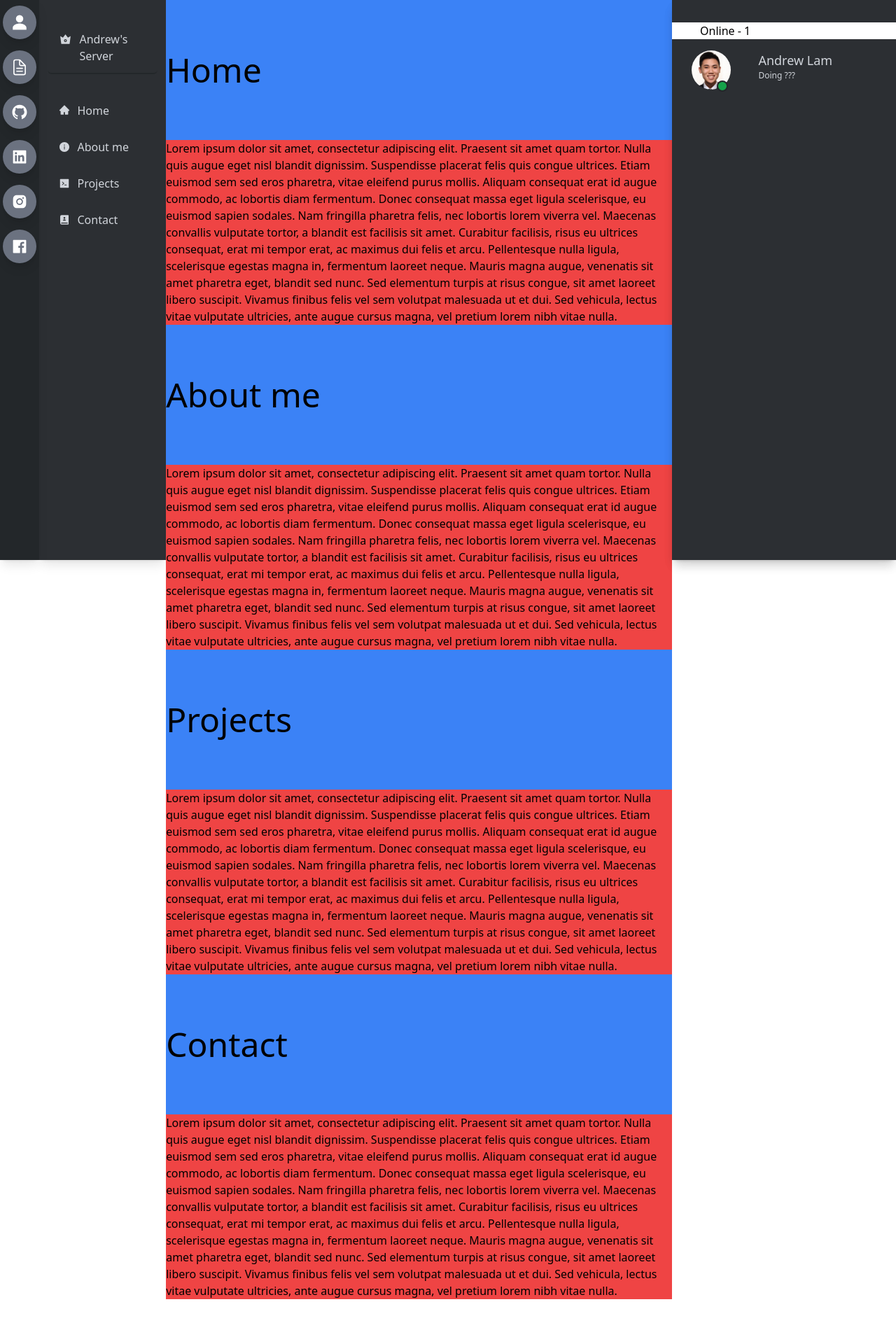
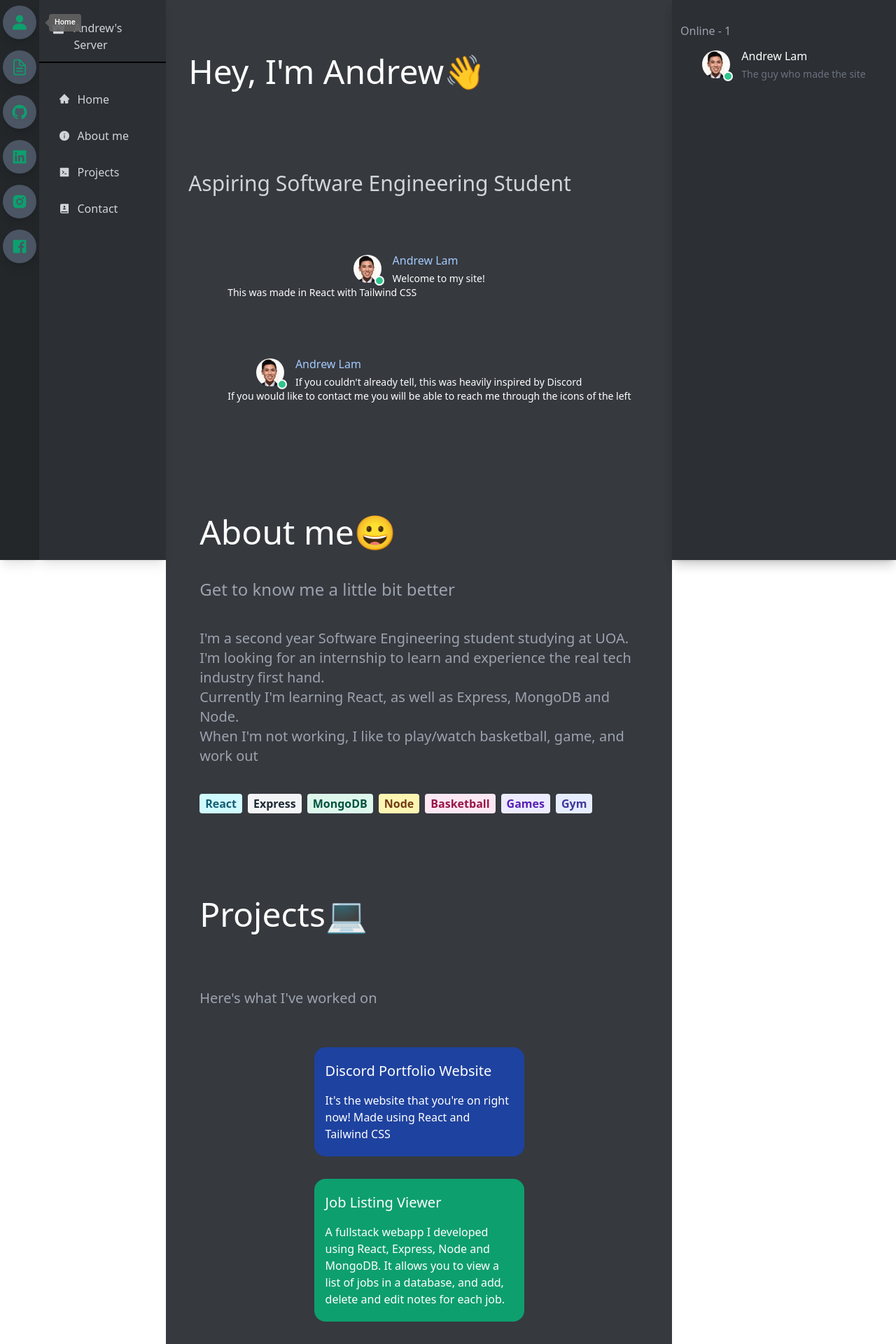
Before and after one commit to Alam624/discord-website, a React (Create React App) app: page / in a window 1280 px wide. Shown: the top 1920 px of the page at 70% size. Before the commit the page ends 1856 px from the top, so only its background shows below. Built offline with nearby package versions, Linux system fonts and the light colour scheme.

Commit message:
added info to main body

```diff
--- a/package.json
+++ b/package.json
@@ -3,15 +3,21 @@
   "version": "0.1.0",
   "private": true,
   "dependencies": {
+    "@emotion/react": "^11.10.0",
+    "@emotion/styled": "^11.10.0",
+    "@mui/material": "^5.10.2",
     "@testing-library/jest-dom": "^5.16.5",
     "@testing-library/react": "^13.3.0",
     "@testing-library/user-event": "^13.5.0",
     "autoprefixer": "^10.4.8",
+    "flowbite": "^1.5.3",
+    "flowbite-react": "^0.1.10",
     "postcss": "^8.4.16",
     "react": "^18.2.0",
     "react-dom": "^18.2.0",
     "react-icons": "^4.4.0",
     "react-scripts": "5.0.1",
+    "react-tooltip": "^4.2.21",
     "tailwindcss": "^3.1.8",
     "web-vitals": "^2.1.4"
   },
--- a/src/App.js
+++ b/src/App.js
@@ -1,127 +1,190 @@
 import "./App.css";
 import SideBar from "./SideBar";
-import Page from "./Page";
 import NavBar from "./NavBar";
 import MemberList from "./MemberList";
+import MyImage from "./andrewfacecropped.png";
+import { Avatar, Badge } from "flowbite-react";
 
 function App() {
-
-  // const NavLink = ({ icon, text = "tooltip" }) => {
-  //   return (
-  //     <div className="sidebar-icon group">
-  //       {icon}
-
-  //       <span class="sidebar-tooltip group-hover:scale-100">{text}</span>
-  //     </div>
-  //   );
-  // };
-
   return (
     <div className="flex relative">
-
       <SideBar />
 
-      <NavBar/>
+      <NavBar />
 
-      {/* <Page/> */}
-      <div className="flex flex-col w-screen bg-red-500">
+      {/* <Page/>  */}
+      <div className="flex flex-col w-screen bg-lightGray text-gray-400">
         <section className="flex flex-col" id="Home">
-          <h1 className="bg-blue-500 flex items-center h-[200px] text-5xl" id="home">
-            Home
+          <h1
+            className="bg-lightGray flex items-center h-[200px] text-5xl font-sans text-white my-0.5  px-8"
+            id="home"
+          >
+            Hey, I'm Andrew{" "}
+            <span role="img" aria-label="sheep">
+              👋
+            </span>
           </h1>
-          <p>
-            Lorem ipsum dolor sit amet, consectetur adipiscing elit. Praesent
-            sit amet quam tortor. Nulla quis augue eget nisl blandit dignissim.
-            Suspendisse placerat felis quis congue ultrices. Etiam euismod sem
-            sed eros pharetra, vitae eleifend purus mollis. Aliquam consequat
-            erat id augue commodo, ac lobortis diam fermentum. Donec consequat
-            massa eget ligula scelerisque, eu euismod sapien sodales. Nam
-            fringilla pharetra felis, nec lobortis lorem viverra vel. Maecenas
-            convallis vulputate tortor, a blandit est facilisis sit amet.
-            Curabitur facilisis, risus eu ultrices consequat, erat mi tempor
-            erat, ac maximus dui felis et arcu. Pellentesque nulla ligula,
-            scelerisque egestas magna in, fermentum laoreet neque. Mauris magna
-            augue, venenatis sit amet pharetra eget, blandit sed nunc. Sed
-            elementum turpis at risus congue, sit amet laoreet libero suscipit.
-            Vivamus finibus felis vel sem volutpat malesuada ut et dui. Sed
-            vehicula, lectus vitae vulputate ultricies, ante augue cursus magna,
-            vel pretium lorem nibh vitae nulla.
+          <h2 className="text-gray-300 text-3xl px-8 py-10">
+            Aspiring Software Engineering Student
+          </h2>
+          <div className="my-9 py-1 hover:bg-midGray mx-0  px-8">
+            <Avatar
+              img={MyImage}
+              rounded={true}
+              status="online"
+              statusPosition="bottom-right"
+              className="hover:bg-darkGray"
+            >
+              <div className="space-y-1 font-medium text-blue-300 ">
+                <div>Andrew Lam</div>
+                <div className="text-sm text-white dark:text-gray-400">
+                  Welcome to my site!
+                </div>
+              </div>
+            </Avatar>
+            <div className="space-y-1 font-medium text-sm text-white dark:text-gray-400 pl-14">
+              This was made in React with Tailwind CSS
+            </div>
+          </div>
+          <div className="my-9 py-1 hover:bg-midGray mx-0  px-8">
+            <Avatar
+              img={MyImage}
+              rounded={true}
+              status="online"
+              statusPosition="bottom-right"
+              className="hover:bg-darkGray"
+            >
+              <div className="space-y-1 font-medium text-blue-300 ">
+                <div>Andrew Lam</div>
+                <div className="text-sm text-white dark:text-gray-400">
+                  If you couldn't already tell, this was heavily inspired by
+                  Discord
+                </div>
+              </div>
+            </Avatar>
+            <div className="space-y-1 font-medium text-sm text-white dark:text-gray-400 pl-14">
+              If you would like to contact me you will be able to reach me
+              through the icons of the left
+            </div>
+          </div>
+        </section>
+        <section className="flex flex-col px-12 pt-0 mt-0">
+          <h1
+            className="bg-lightGray flex items-center h-32 text-5xl font-sans mt-20 text-white my-0.5"
+            id="about"
+          >
+            About me
+            <span role="img" aria-label="smiley face">
+              😀
+            </span>
+          </h1>
+          <h3 className="text-2xl font-medium">
+            Get to know me a little bit better
+          </h3>
+          <p className="py-10 text-xl font-normal">
+            I'm a second year Software Engineering student studying at UOA. I'm
+            looking for an internship to learn and experience the real tech
+            industry first hand.
+            <br />
+            Currently I'm learning React, as well as Express, MongoDB and Node.
+            <br />
+            When I'm not working, I like to play/watch basketball, game, and
+            work out
+          </p>
+          <div className="flex flex-wrap gap-2">
+            <Badge color="info" size="lg">
+              React
+            </Badge>
+            <Badge color="gray" size="lg">
+              Express
+            </Badge>
+            <Badge color="success" size="lg">
+              MongoDB
+            </Badge>
+            <Badge color="warning" size="lg">
+              Node
+            </Badge>
+            <Badge color="pink" size="lg">
+              Basketball
+            </Badge>
+            <Badge color="purple" size="lg">
+              Games
+            </Badge>
+            <Badge color="indigo" size="lg">
+              Gym
+            </Badge>
+          </div>
+        </section>
+
+        <section className="flex flex-col px-12">
+          <h1
+            className="bg-lightGray flex items-center h-32 text-5xl font-sans mt-20 text-white my-0.5"
+            id="projects"
+          >
+            Projects
+            <span role="img" aria-label="laptop">
+              💻
+            </span>
+          </h1>
+          <p className="py-10 text-xl font-normal">
+            Here's what I've worked on
+            <div className="flex flex-wrap justify-center pt-10 mx-3 text-white font-medium">
+              <div className="project-cards bg-blue-800">
+                <div className="text-xl pb-4">Discord Portfolio Website</div>
+                <p className="text-base">
+                  {" "}
+                  It's the website that you're on right now! Made using React
+                  and Tailwind CSS
+                </p>
+              </div>
+              <a href="https://job-listing-viewer.netlify.app/">
+              <div className="project-cards bg-green-500">
+                <div className="text-xl pb-4">Job Listing Viewer</div>
+                <p className="text-base">
+                  {" "}
+                  A fullstack webapp I developed using React, Express, Node and
+                  MongoDB. It allows you to view a list of jobs in a database,
+                  and add, delete and edit notes for each job.
+                </p>
+              </div>
+              </a>
+              <div className="project-cards bg-red-500">
+                <div className="text-xl pb-4">Quick, Draw!</div>
+                <p className="text-base">
+                  {" "}
+                  Currently developing a clone of the Google Quick, Draw! game,
+                  using JavaFX. Uses machine learning to determine if the play
+                  has won or lost.
+                </p>
+              </div>
+              <a href="https://github.com/Alam624">
+              <div className="project-cards bg-yellow-500">
+                <div className="text-xl pb-4">Other projects</div>
+                <p className="text-base">
+                  {" "}
+                  Check out my GitHub to see what else I'm working on right now!
+                </p>
+              </div>
+              </a>
+            </div>
           </p>
         </section>
-        <section className="flex flex-col" id="about">
-          <h1 className="bg-blue-500 flex items-center h-[200px] text-5xl">
-            About me
+        <section className="flex flex-col px-12 pb-40" id="contact">
+          <h1 className="bg-lightGray flex items-center h-[200px] text-5xl text-white">
+            Contact me
+            <span role="img" aria-label="laptop">
+            📧
+            </span>
           </h1>
-          <p>
-            Lorem ipsum dolor sit amet, consectetur adipiscing elit. Praesent
-            sit amet quam tortor. Nulla quis augue eget nisl blandit dignissim.
-            Suspendisse placerat felis quis congue ultrices. Etiam euismod sem
-            sed eros pharetra, vitae eleifend purus mollis. Aliquam consequat
-            erat id augue commodo, ac lobortis diam fermentum. Donec consequat
-            massa eget ligula scelerisque, eu euismod sapien sodales. Nam
-            fringilla pharetra felis, nec lobortis lorem viverra vel. Maecenas
-            convallis vulputate tortor, a blandit est facilisis sit amet.
-            Curabitur facilisis, risus eu ultrices consequat, erat mi tempor
-            erat, ac maximus dui felis et arcu. Pellentesque nulla ligula,
-            scelerisque egestas magna in, fermentum laoreet neque. Mauris magna
-            augue, venenatis sit amet pharetra eget, blandit sed nunc. Sed
-            elementum turpis at risus congue, sit amet laoreet libero suscipit.
-            Vivamus finibus felis vel sem volutpat malesuada ut et dui. Sed
-            vehicula, lectus vitae vulputate ultricies, ante augue cursus magna,
-            vel pretium lorem nibh vitae nulla.
-          </p>
-        </section>
-
-        <section className="flex flex-col" id="projects">
-          <h1 className="bg-blue-500 flex items-center h-[200px] text-5xl">
-           Projects
-          </h1>
-          <p>
-            Lorem ipsum dolor sit amet, consectetur adipiscing elit. Praesent
-            sit amet quam tortor. Nulla quis augue eget nisl blandit dignissim.
-            Suspendisse placerat felis quis congue ultrices. Etiam euismod sem
-            sed eros pharetra, vitae eleifend purus mollis. Aliquam consequat
-            erat id augue commodo, ac lobortis diam fermentum. Donec consequat
-            massa eget ligula scelerisque, eu euismod sapien sodales. Nam
-            fringilla pharetra felis, nec lobortis lorem viverra vel. Maecenas
-            convallis vulputate tortor, a blandit est facilisis sit amet.
-            Curabitur facilisis, risus eu ultrices consequat, erat mi tempor
-            erat, ac maximus dui felis et arcu. Pellentesque nulla ligula,
-            scelerisque egestas magna in, fermentum laoreet neque. Mauris magna
-            augue, venenatis sit amet pharetra eget, blandit sed nunc. Sed
-            elementum turpis at risus congue, sit amet laoreet libero suscipit.
-            Vivamus finibus felis vel sem volutpat malesuada ut et dui. Sed
-            vehicula, lectus vitae vulputate ultricies, ante augue cursus magna,
-            vel pretium lorem nibh vitae nulla.
-          </p>
-        </section>
-        <section className="flex flex-col" id="contact">
-          <h1 className="bg-blue-500 flex items-center h-[200px] text-5xl">
-           Contact
-          </h1>
-          <p>
-            Lorem ipsum dolor sit amet, consectetur adipiscing elit. Praesent
-            sit amet quam tortor. Nulla quis augue eget nisl blandit dignissim.
-            Suspendisse placerat felis quis congue ultrices. Etiam euismod sem
-            sed eros pharetra, vitae eleifend purus mollis. Aliquam consequat
-            erat id augue commodo, ac lobortis diam fermentum. Donec consequat
-            massa eget ligula scelerisque, eu euismod sapien sodales. Nam
-            fringilla pharetra felis, nec lobortis lorem viverra vel. Maecenas
-            convallis vulputate tortor, a blandit est facilisis sit amet.
-            Curabitur facilisis, risus eu ultrices consequat, erat mi tempor
-            erat, ac maximus dui felis et arcu. Pellentesque nulla ligula,
-            scelerisque egestas magna in, fermentum laoreet neque. Mauris magna
-            augue, venenatis sit amet pharetra eget, blandit sed nunc. Sed
-            elementum turpis at risus congue, sit amet laoreet libero suscipit.
-            Vivamus finibus felis vel sem volutpat malesuada ut et dui. Sed
-            vehicula, lectus vitae vulputate ultricies, ante augue cursus magna,
-            vel pretium lorem nibh vitae nulla.
-          </p>
+          <h3 className="text-2xl font-medium">
+            Contact me at the following email <br/>
+            andrewlam17501@gmail.com
+          </h3>
         </section>
       </div>
 
       <div className=" sticky top-0 right-0 h-screen w-80 m-0 flex flex-col bg-darkGray text-white shadow-lg">
-        <MemberList/>
+        <MemberList />
       </div>
     </div>
   );
--- a/src/MemberList.js
+++ b/src/MemberList.js
@@ -1,20 +1,27 @@
 import MyImage from "./andrewfacecropped.png";
+import { Avatar} from "flowbite-react";
 
 const MemberList = () => {
+
+
   return (
     <div className="sticky top-0 right-0 h-screen w-80 m-0 flex bg-midGray flex-col shadow-lg">
-      <div className="bg-white text-black mt-8 pl-10">Online - 1</div>
-      <ul className="">
-        <li
-          className="px-4 py-3  text-gray-300 m-3 mt-1 rounded-md
-     flex-row flex mt-1 grid grid-rows-2 grid-flow-col gap-4 hover:bg-gray-600 h-[80px]"
+      <div className="text-gray-400 mt-8 pl-3">Online - 1</div>
+      <div className="hover:bg-lightGray px-3 py-3">
+        <Avatar
+          img={MyImage}
+          rounded={true}
+          status="online"
+          statusPosition="bottom-right"
         >
-          <img src={MyImage} className="rounded-full w-14 h-14 row-span-3" />
-          <p className="text-lg col-span-1 ">Andrew Lam</p>
-          <p className="row-span-1 col-span-2 text-xs">Doing ???</p>
-          <div class="w-4 h-4 bg-green-600 rounded-full absolute top-[115px] right-[240px] border-darkGray border-solid border-2"></div>
-        </li>
-      </ul>
+          <div className="space-y-1 font-medium dark:text-white">
+            <div>Andrew Lam</div>
+            <div className="text-sm text-gray-500 dark:text-gray-400">
+              The guy who made the site
+            </div>
+          </div>
+        </Avatar>
+      </div>
     </div>
   );
 };
--- a/src/NavBar.js
+++ b/src/NavBar.js
@@ -1,20 +1,49 @@
-import { AiFillHome, AiFillInfoCircle,AiFillCode,AiFillCrown } from "react-icons/ai";
-import {RiContactsBook2Fill } from "react-icons/ri";
+import {
+  AiFillHome,
+  AiFillInfoCircle,
+  AiFillCode,
+  AiFillCrown,
+} from "react-icons/ai";
+import { RiContactsBook2Fill } from "react-icons/ri";
 
 const NavBar = () => {
-    return (<div className="sticky top-0 left-0 h-screen w-80 m-0 flex bg-midGray flex-col shadow-lg -z-10">
-    <ul className="">
-      <li className="px-4 py-3  text-gray-300 m-3 rounded-md
-     flex-row flex mt-8 border-b-2 border-darkGray"><AiFillCrown size="24" className="relative top-[0px] " /><p className="pl-[10px]">Andrew's Server</p></li>
-      <a href="#home"><li className="navlink mt-8"><AiFillHome size="16" className="relative top-[3px] " /><p className="pl-[10px]">Home</p></li></a>
-      <a href="#about"><li className="navlink"><AiFillInfoCircle size="16" className="relative top-[4px] " /><p className="pl-[10px]">About me</p></li></a>
-      <a href="#projects"><li className="navlink"><AiFillCode size="16" className="relative top-[4px] " /><p className="pl-[10px]">Projects</p></li></a>
-      <a href="#contact"><li className="navlink"><RiContactsBook2Fill size="16" className="relative top-[4px] " /><p className="pl-[10px]">Contact</p></li></a>
-    </ul>
-  </div>);
-}
-
-
-
+  return (
+    <div className="sticky top-0 left-0 h-screen w-80 m-0 flex bg-midGray flex-col shadow-lg">
+      <ul className="">
+        <li
+          className="px-4 py-3  text-gray-300
+     flex-row flex mt-4 border-b-2 border-black flex-grow w-full"
+        >
+          <AiFillCrown size="24" className="relative top-[0px] " />
+          <p className="pl-[10px]">Andrew's Server</p>
+        </li>
+        <a href="#home">
+          <li className="navlink mt-8">
+            <AiFillHome size="16" className="relative top-[3px] " />
+            <p className="pl-[10px]">Home</p>
+          </li>
+        </a>
+        <a href="#about">
+          <li className="navlink">
+            <AiFillInfoCircle size="16" className="relative top-[4px] " />
+            <p className="pl-[10px]">About me</p>
+          </li>
+        </a>
+        <a href="#projects">
+          <li className="navlink">
+            <AiFillCode size="16" className="relative top-[4px] " />
+            <p className="pl-[10px]">Projects</p>
+          </li>
+        </a>
+        <a href="#contact">
+          <li className="navlink">
+            <RiContactsBook2Fill size="16" className="relative top-[4px] " />
+            <p className="pl-[10px]">Contact</p>
+          </li>
+        </a>
+      </ul>
+    </div>
+  );
+};
 
 export default NavBar;
--- a/src/SideBar.js
+++ b/src/SideBar.js
@@ -1,16 +1,66 @@
-import { AiFillHome, AiFillGithub, AiFillLinkedin, AiFillFacebook, AiFillInstagram } from "react-icons/ai";
+import {
+  AiFillGithub,
+  AiFillLinkedin,
+  AiFillFacebook,
+  AiFillInstagram,
+} from "react-icons/ai";
 import { IoPersonSharp, IoDocumentTextOutline } from "react-icons/io5";
+import { Tooltip } from "@mui/material";
 
 const SideBar = () => {
   return (
     <div className="sticky top-0 left-0 h-screen w-[100px] m-0 flex flex-col bg-darkGray text-white shadow-lg">
-      <a href="#home"><SideBarIcon icon={<IoPersonSharp size="24" />} text="Home"/></a>
-      <a href="htt"></a><SideBarIcon icon={<IoDocumentTextOutline size="26" />}text="CV" />
-      <a href="https://github.com/Alam624" target="_blank"><SideBarIcon icon={<AiFillGithub size="24" />} text="Github"/></a>
-      <a href="https://www.linkedin.com/in/andrew-lam-994902201/" target="_blank"><SideBarIcon icon={<AiFillLinkedin size="24" />}text="Linkedin" /></a>
-      <a href="https://www.instagram.com/andrew_lambb/?hl=en" target="_blank"><SideBarIcon icon={<AiFillInstagram size="24" />}text="Instagram" /></a>
-      <a href="https://www.facebook.com/andrew.lam.161446/" target="_blank"><SideBarIcon icon={<AiFillFacebook size="24" />} text="Facebook"/></a>
+      <Tooltip title="Home" placement="right" arrow>
+        <a href="#home">
+          <SideBarIcon icon={<IoPersonSharp size="24" />} text="Home" />
+        </a>
+      </Tooltip>
 
+      <Tooltip title="CV" placement="right" arrow>
+        <a
+          href="https://drive.google.com/file/d/1zENqwmPhfc5Pf5NP0iy3_IhANVpFxEPN/view?usp=sharing"
+          target="_blank"
+          rel="noreferrer"
+        >
+          <SideBarIcon icon={<IoDocumentTextOutline size="26" />} text="CV" />
+        </a>
+      </Tooltip>
+
+      <Tooltip title="GitHub" placement="right" arrow>
+        <a href="https://github.com/Alam624" target="_blank" rel="noreferrer">
+          <SideBarIcon icon={<AiFillGithub size="24" />} text="Github" />
+        </a>
+      </Tooltip>
+
+      <Tooltip title="Linkedin" placement="right" arrow>
+        <a
+          href="https://www.linkedin.com/in/andrew-lam-994902201/"
+          target="_blank"
+          rel="noreferrer"
+        >
+          <SideBarIcon icon={<AiFillLinkedin size="24" />} text="Linkedin" />
+        </a>
+      </Tooltip>
+
+      <Tooltip title="Instagram" placement="right" arrow>
+        <a
+          href="https://www.instagram.com/andrew_lambb/?hl=en"
+          target="_blank"
+          rel="noreferrer"
+        >
+          <SideBarIcon icon={<AiFillInstagram size="24" />} text="Instagram" />
+        </a>
+      </Tooltip>
+
+      <Tooltip title="Facebook" placement="right" arrow>
+        <a
+          href="https://www.facebook.com/andrew.lam.161446/"
+          target="_blank"
+          rel="noreferrer"
+        >
+          <SideBarIcon icon={<AiFillFacebook size="24" />} text="Facebook" />
+        </a>
+      </Tooltip>
     </div>
   );
 };
@@ -19,7 +69,7 @@ const SideBarIcon = ({ icon, text = "tooltip" }) => {
     <div className="sidebar-icon group">
       {icon}
 
-      <span class="sidebar-tooltip group-hover:scale-100">{text}</span>
+      {/* <span class="sidebar-tooltip group-hover:scale-100">{text}</span> */}
     </div>
   );
 };
--- a/src/index.css
+++ b/src/index.css
@@ -6,8 +6,8 @@
   .sidebar-icon {
     @apply relative flex items-center justify-center
              h-12 w-12 mt-2 mb-2 mx-auto shadow-lg
-             bg-gray-500 text-white
-             hover:bg-blue-500 hover:text-white
+             bg-gray-600 text-green-500
+             hover:bg-green-600 hover:text-white
              rounded-3xl hover:rounded-xl
              transition-all duration-300 ease-linear
              cursor-pointer;
@@ -25,6 +25,10 @@
     @apply px-4 py-2  text-gray-300 m-3 rounded-md
     hover:bg-gray-700 flex-row flex
   }
+
+  .project-cards {
+    @apply rounded-2xl py-5 px-4 min-w-[250px] max-w-[300px] flex-1 m-4
+  }
 }
 html {
   scroll-behavior: smooth;
```
Also changed, not shown: tailwind.config.js (+11 -6 lines), 1 other file (tests, documents, lock files or other folders).
